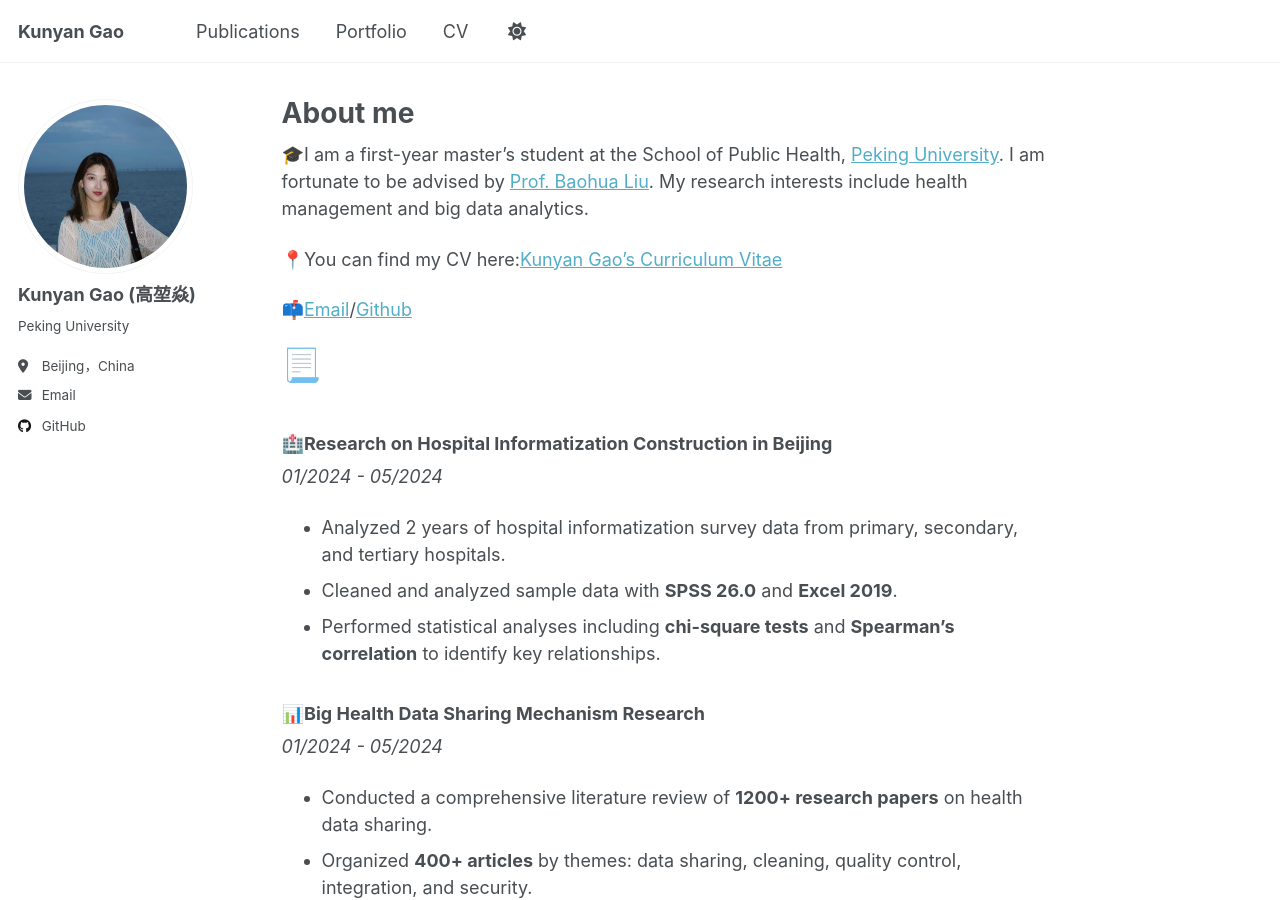
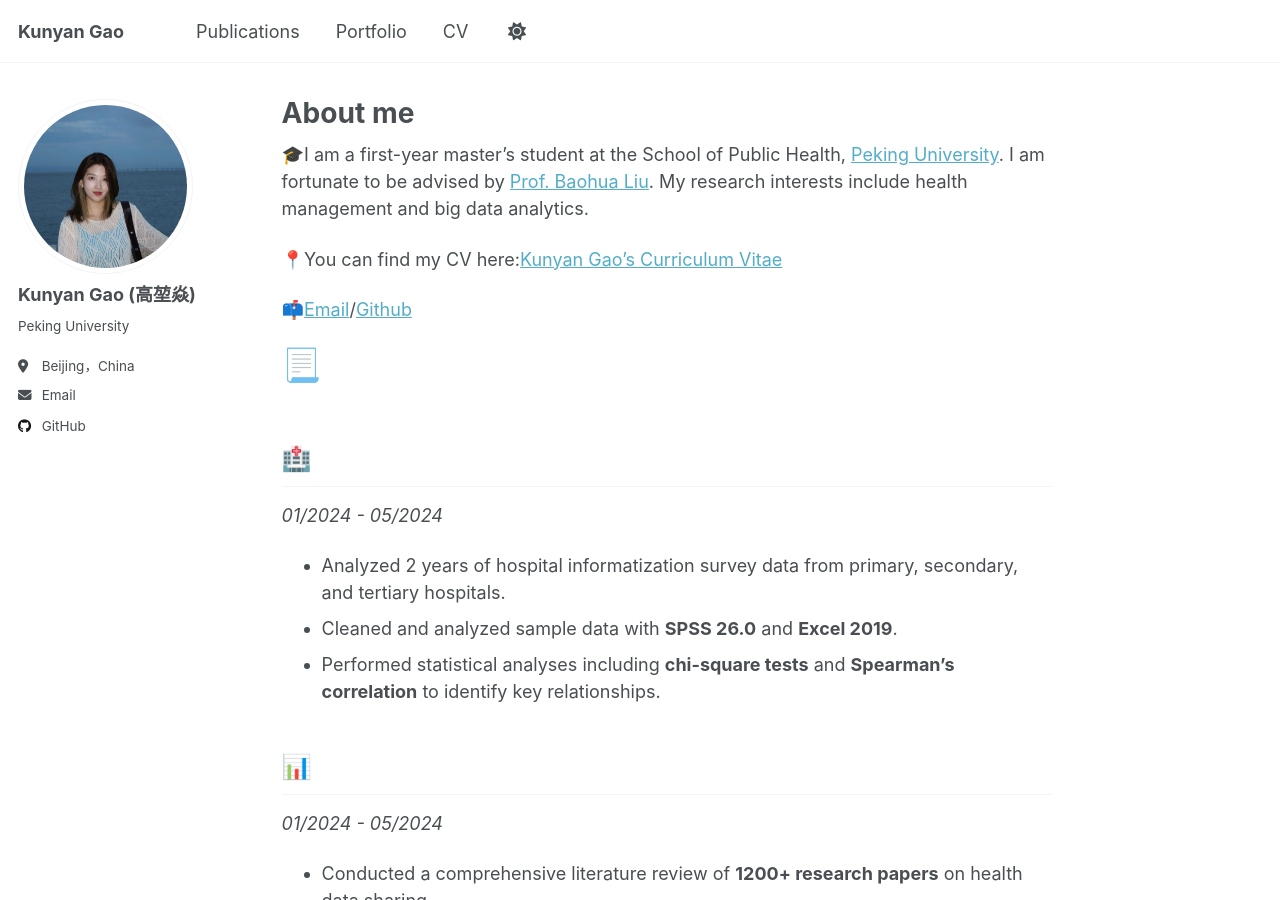
Before and after one commit to Alissa0106/Alissa0106.github.io, a Jekyll site: the page built from _pages/about.md, in a window 1280 px wide and 900 px high. Built offline with Jekyll 4.4.1, drawn with Linux system fonts in a browser that asks for light colours; a script that is not in the unit is left out.

Commit message:
Update about.md

```diff
--- a/_pages/about.md
+++ b/_pages/about.md
@@ -14,25 +14,25 @@ redirect_from:
 📫[Email](gaokunyan25@stu.pku.edu.com)/[Github](https://alissa0106.github.io/)
 
 <h1 style="font-size: 32px; margin-bottom: 20px; color: #ffffff; border-bottom: 2px solid #ffffff; padding-bottom: 10px;">📃 Research Experience</h1>
-<h3 align="left">🏥Research on Hospital Informatization Construction in Beijing</h3>
+<h2 style="font-size: 24px; margin-bottom: 15px; color: #ffffff;">🏥 Research on Hospital Informatization Construction in Beijing</h2>
 *01/2024 - 05/2024*
 - Analyzed 2 years of hospital informatization survey data from primary, secondary, and tertiary hospitals.
 - Cleaned and analyzed sample data with **SPSS 26.0** and **Excel 2019**.
 - Performed statistical analyses including **chi-square tests** and **Spearman's correlation** to identify key relationships.
 
-<h3 align="left">📊Big Health Data Sharing Mechanism Research</h3>
+<h2 style="font-size: 24px; margin-bottom: 15px; color: #ffffff;">📊Big Health Data Sharing Mechanism Research</h2>
 *01/2024 - 05/2024*
 - Conducted a comprehensive literature review of **1200+ research papers** on health data sharing.
 - Organized **400+ articles** by themes: data sharing, cleaning, quality control, integration, and security.
 - Drafted 4 meeting summaries and contributed to literature review sections of project publications.
 
-<h3 align="left">🔒Healthcare Data Exit Status in Clinical Research</h3>
+<h2 style="font-size: 24px; margin-bottom: 15px; color: #ffffff;">🔒Healthcare Data Exit Status in Clinical Research</h2>
 *01/2024 - 02/2024*
 - Collaborated on designing a comprehensive map of domestic healthcare data export pathways.
 - Coordinated with healthcare providers, data management teams, and policy makers.
 - Prepared detailed reports highlighting key nodes, bottlenecks, and regulatory checkpoints.
 
-<h3 align="left">🧑‍⚕️Medical Case Coders Work Status Survey</h3>
+<h2 style="font-size: 24px; margin-bottom: 15px; color: #ffffff;">🧑‍⚕️Medical Case Coders Work Status Survey</h2>
 *10/2022 - 05/2023*
 - Designed and conducted a comprehensive survey of medical coders across Beijing hospitals.
 - Analyzed survey data using **EpiData** and **SPSS**, including descriptive and logistic regression analysis.
```
